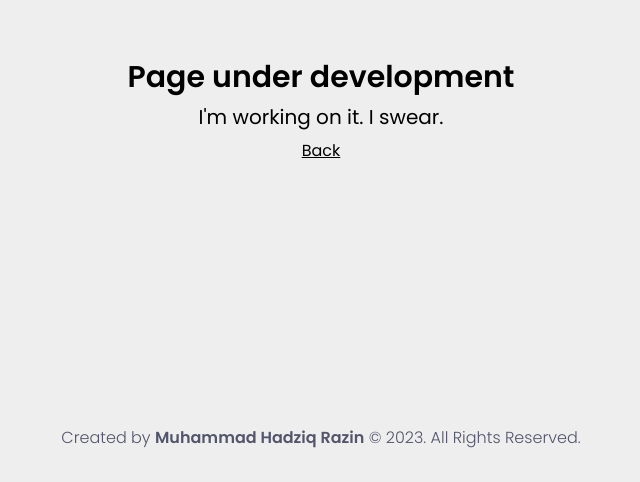
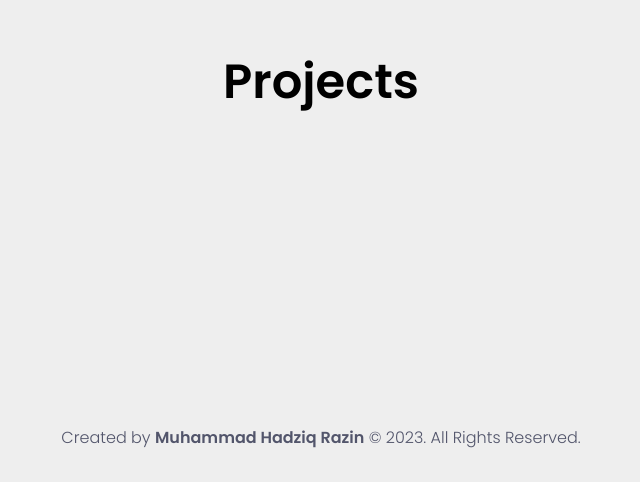
Before and after one commit to mhadziqrazin/hadziqrazin, a SvelteKit app: page /projects in a window 1280 px wide. Shown: the part 318-800 px from the top of the page, without its empty margins (319-959 px from the left). Built offline with nearby package versions, Linux system fonts and the light colour scheme; some icons are missing.

Commit message:
feat: init project title and screen height position

```diff
--- a/src/app.css
+++ b/src/app.css
@@ -11,7 +11,4 @@ body {
 .screen-height {
   height: 100vh;
   height: 100dvh;
-
-  max-height:100vh;
-  max-height: 100dvh;
 }
--- a/src/routes/+layout.svelte
+++ b/src/routes/+layout.svelte
@@ -2,7 +2,7 @@
   import '../app.css'
 </script>
 
-<div class="screen-height container mx-auto px-4 flex flex-col justify-center items-center">
+<div class="container mx-auto px-4 flex flex-col justify-center items-center">
   <slot />
   <div class="absolute bottom-0 pb-8">
     <p class="text-[0.5rem] lg:text-base font-light text-dark/80">
--- a/src/routes/+page.svelte
+++ b/src/routes/+page.svelte
@@ -24,7 +24,7 @@
 </svelte:head>
 
 {#key animate}
-  <section class={`${animate ? 'opacity-100' : 'opacity-0'} flex flex-col md:w-1/2 gap-4 lg:gap-10 items-center justify-center`}>
+  <section class={`${animate ? 'opacity-100' : 'opacity-0'} screen-height flex flex-col md:w-1/2 gap-4 lg:gap-10 items-center justify-center`}>
     <h1 in:fly={{y:20, duration: 1000}} class="text-4xl lg:text-[4rem] text-dark font-extrabold">
       Hi! <span class="text-primary">:D</span>
     </h1>
--- a/src/routes/projects/+page.svelte
+++ b/src/routes/projects/+page.svelte
@@ -1,13 +1,5 @@
 <script lang="ts">
-  import { onMount } from "svelte"
-  import Icon from "svelte-icons-pack"
-  import FaSolidHammer from "svelte-icons-pack/fa/FaSolidHammer"
   import { fade } from "svelte/transition"
-
-  let animate = false
-  onMount(() => {
-    animate = true
-  })
 </script>
 
 <svelte:head>
@@ -18,13 +10,8 @@
   <meta name="keywords" content="muhammad hadziq razin, muhammad, hadziq, razin, hajik, ojin">
 </svelte:head>
 
-<section in:fade={{duration: 300}} class="screen-height flex flex-col gap-2 justify-center items-center">
-  <Icon src={FaSolidHammer} size="50" color="#FF8C32"/>
-  <h1 class="text-3xl text-center font-semibold">
-    Page under development
+<section in:fade={{duration: 300}} class="screen-height flex flex-col gap-10 justify-center items-center">
+  <h1 class="title text-5xl font-semibold w-full">
+    Projects
   </h1>
-  <p class="text-xl text-center">
-    I'm working on it. I swear.
-  </p>
-  <a href="/" class="underline">Back</a>
 </section>
```
